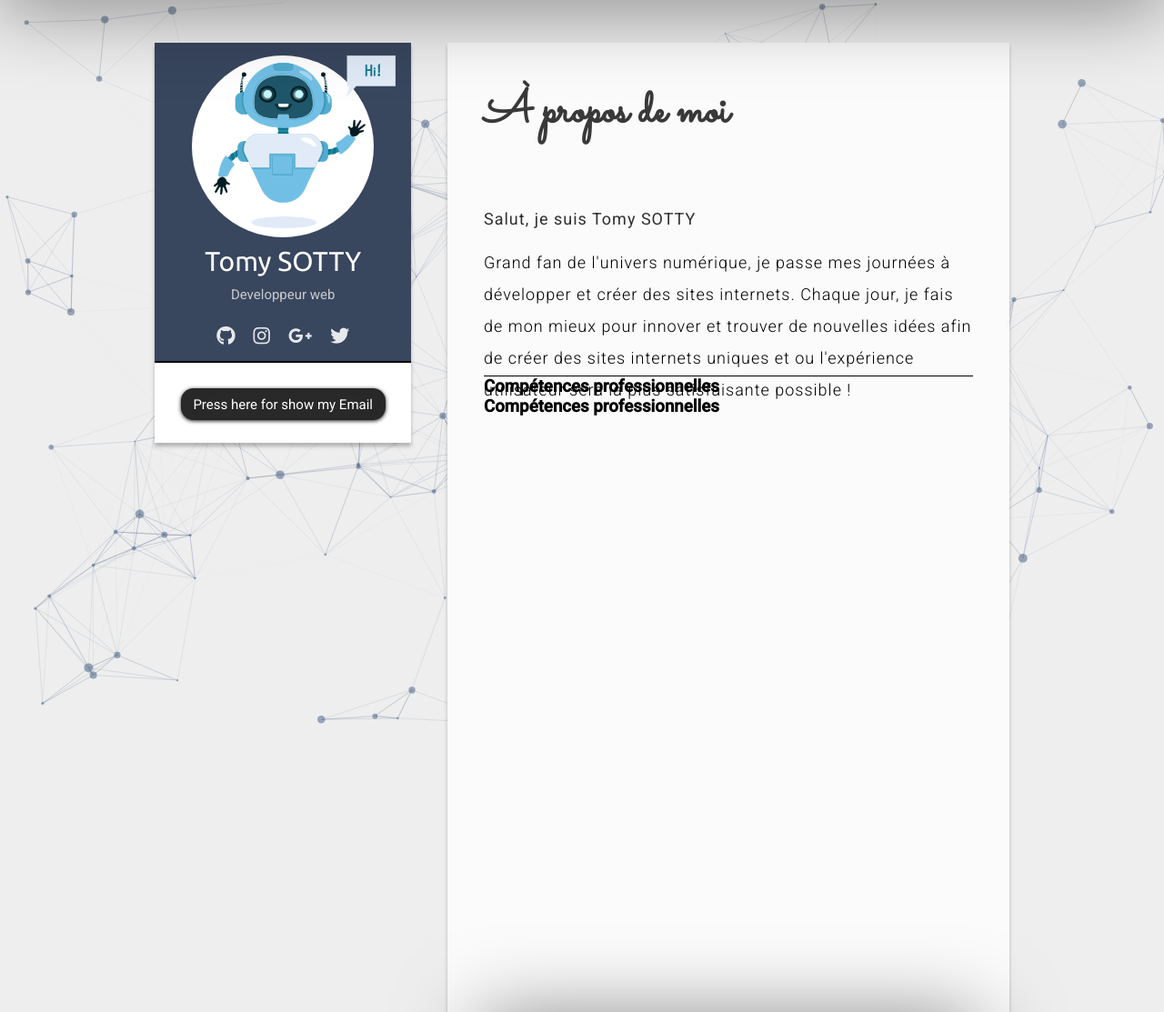
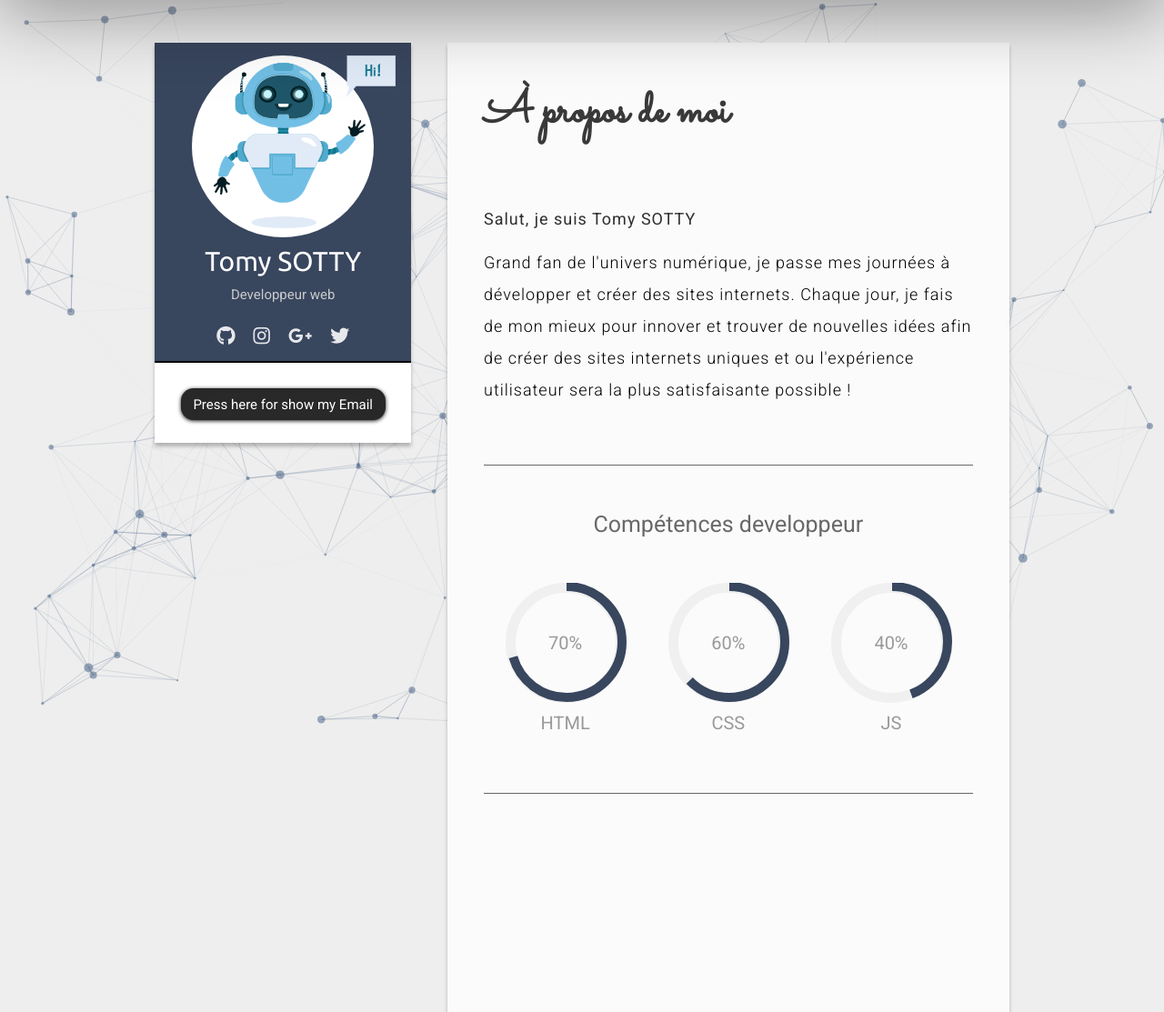
Before and after one commit to Tomy-my/Portfolio-ASC, a PHP site: page /cv.php in a window 1280 px wide. Shown: the part 67-1180 px from the top of the page at 91% size. Run offline with PHP 8.4, Linux system fonts and the light colour scheme; some libraries are stand-ins or nearby versions.

Commit message:
add skills dev circle

```diff
--- a/css/style.css
+++ b/css/style.css
@@ -363,8 +363,7 @@ button.email{
 }
 
 .sous_cv{
-  height: 29%;
-  border-bottom: solid 1px black;
+  border-bottom: solid 1px #686868;
 }
 
 .sous_cv h1{
@@ -386,12 +385,92 @@ button.email{
 }
 
 .sous_cv p{
+  margin-bottom: 65px;
+
   font-size: 18px;
   font-weight: 300;
   letter-spacing: 1px;
   line-height: 35px;
 
   color: black;
+}
+
+.skills{
+  display: flex;
+  flex-direction: column;
+  justify-content: space-around;
+
+  margin-top: 50px;
+  border-bottom: solid 1px #686868;
+}
+
+.skills h3{
+  margin-bottom: 50px;
+
+  font-size: 25px;
+  font-weight: normal;
+  text-align: center;
+  color: #686868;
+}
+
+.int_skills{
+  display: flex;
+  justify-content: space-around;
+
+  margin-bottom: 65px;
+}
+
+.int_skills p{
+  margin-top: 10px;
+
+  font-size: 20px;
+}
+
+.chart {
+  position: relative;
+  display: inline-block;
+  color: #999;
+  font-size: 20px;
+  text-align: center;
+}
+
+.chart figcaption {
+  padding: 30px 5px;
+  width: 100px;
+  height: 50px;
+  border: 11px solid #f0f0f0;
+  border-radius: 100px;
+  line-height: 50px;
+}
+
+.chart svg {
+  position: absolute;
+  top: 0;
+  left: 0;
+}
+
+.outer {
+  fill: transparent;
+  stroke: #38465e;
+  stroke-width: 10;
+  stroke-dasharray: 535;
+  transition: stroke-dashoffset 1s;
+  -moz-transform: rotate(-89deg) translateX(-190px);
+}
+
+.chart[data-percent='1'] .outer {
+  stroke-dashoffset: 265;         /*Valeur de fin */
+  animation: show1 2s;
+}
+
+.chart[data-percent='2'] .outer {
+  stroke-dashoffset: 295;         /*Valeur de fin */
+  animation: show2 2s;
+}
+
+.chart[data-percent='3'] .outer {
+  stroke-dashoffset: 365;         /*Valeur de fin */
+  animation: show3 2s;
 }
 
 /* -----Animation cv----- */
@@ -404,6 +483,42 @@ button.email{
 button.email:hover{
   background-color: #3d3d3d;
 }
+
+.chart:hover .outer {
+  stroke-dashoffset: 535 !important;
+}
+
+@keyframes show1 {
+  from {
+    stroke-dashoffset: 535;
+  }
+
+  to {
+    stroke-dashoffset: 265;      /*Valeur de fin */
+  }
+}
+
+@keyframes show2 {
+  from {
+    stroke-dashoffset: 535;
+  }
+
+  to {
+    stroke-dashoffset: 295;      /*Valeur de fin */
+  }
+}
+
+@keyframes show3 {
+  from {
+    stroke-dashoffset: 535;
+  }
+
+  to {
+    stroke-dashoffset: 365;      /*Valeur de fin */
+  }
+}
+
+
 
 
 
--- a/cv.php
+++ b/cv.php
@@ -28,12 +28,31 @@ include('header.php');
                 <p>Grand fan de l'univers numérique, je passe mes journées à développer et créer des sites internets. Chaque jour, je fais de mon mieux pour innover et trouver de nouvelles idées afin de créer des sites internets uniques et ou l'expérience utilisateur sera la plus satisfaisante possible ! </p>
             </div>
             <div class="skills">
-                <div class="left_skills">
-                    <h3>Compétences professionnelles</h3>
-                    <div class=""
+                <div class="titre_skills">
+                    <h3>Compétences developpeur</h3>
                 </div>
-                <div class="right_skills">
-                    <h3>Compétences professionnelles</h3>
+                <div class="int_skills">
+                    <figure class="chart" data-percent="1">
+                        <figcaption>70%</figcaption>
+                        <svg width="200" height="200">
+                            <circle class="outer" cx="125" cy="67" r="61" transform="rotate(-90, 95, 95)"/>
+                        </svg>
+                        <p>HTML</p>
+                    </figure>
+                    <figure class="chart" data-percent="2">
+                        <figcaption>60%</figcaption>
+                        <svg width="200" height="200">
+                            <circle class="outer" cx="125" cy="67" r="61" transform="rotate(-90, 95, 95)"/>
+                        </svg>
+                        <p>CSS</p>
+                    </figure>
+                    <figure class="chart" data-percent="3">
+                        <figcaption>40%</figcaption>
+                        <svg width="200" height="200">
+                            <circle class="outer" cx="125" cy="67" r="61" transform="rotate(-90, 95, 95)"/>
+                        </svg>
+                        <p>JS</p>
+                    </figure>
                 </div>
             </div>
             <div class="personnel">
```
